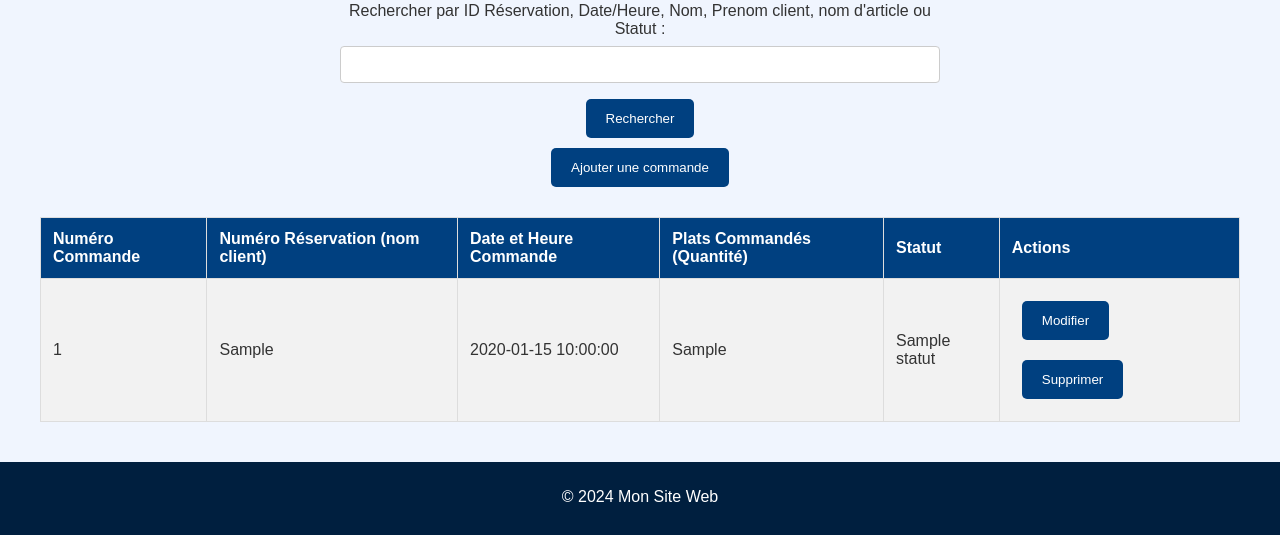
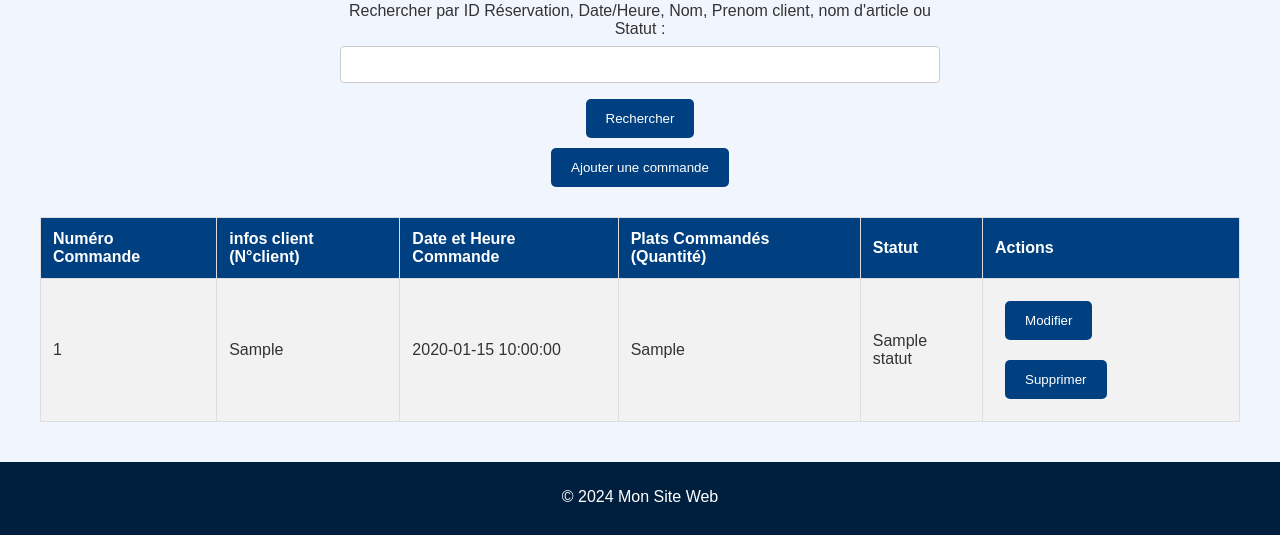
Before and after one commit to Mathemathyss/teranga, a CodeIgniter 4 app: template app/Views/Commande/gestion-commande.php in a window 1280 px wide. Shown: the part 252-787 px from the top of the page. Run offline with PHP 8.4 and a stand-in for CodeIgniter, Linux system fonts and the light colour scheme; the template is opened without the code that fills it: most values are stand-ins (such as "Sample title", 1, 10 or a date in 2020); data that the repository does not hold is empty; some libraries are stand-ins or nearby versions.

Commit message:
df,gvklsfdnb

```diff
--- a/app/Views/Commande/gestion-commande.php
+++ b/app/Views/Commande/gestion-commande.php
@@ -29,7 +29,7 @@ $term = isset($termReserv) ? $_GET['search'] : '';
         echo "<table border='1'>
                 <tr>
                     <th>Numéro Commande</th>
-                    <th>Numéro Réservation (nom client)</th>
+                    <th>infos client (N°client)</th>
                     <th>Date et Heure Commande</th>
                     <th>Plats Commandés (Quantité)</th>
                     <th>Statut</th>
--- a/app/Views/Table/liste-table.php
+++ b/app/Views/Table/liste-table.php
@@ -9,7 +9,7 @@ echo "<table>
                 <thead>
                     <tr>
                         <th>Identifiant de la Table</th>
-                        <th>Numéro en salle de Table</th>
+                        <th>Numéro en salle de la Table</th>
                         <th>Capacité</th>
                         <th>État</th>
                     </tr>
```
